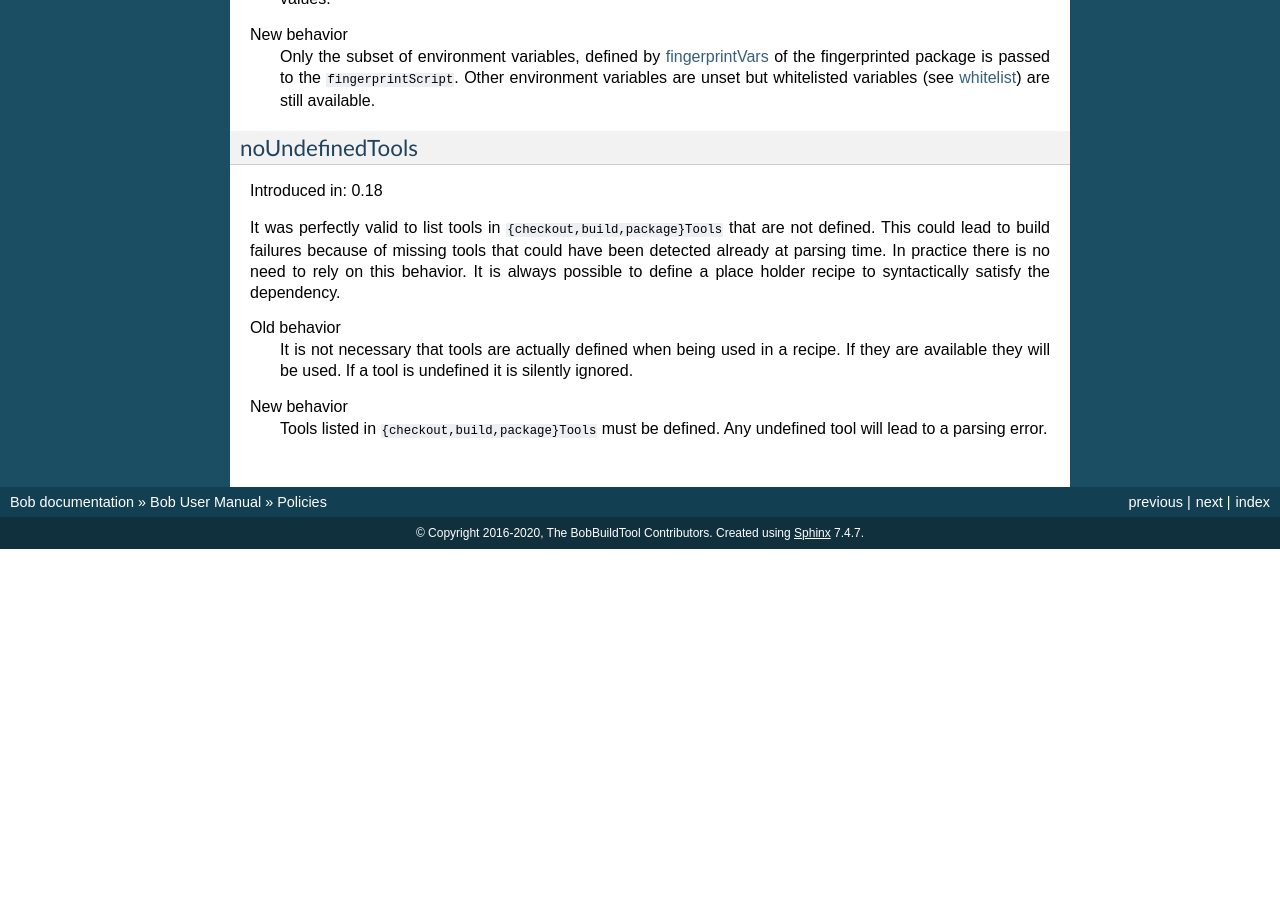
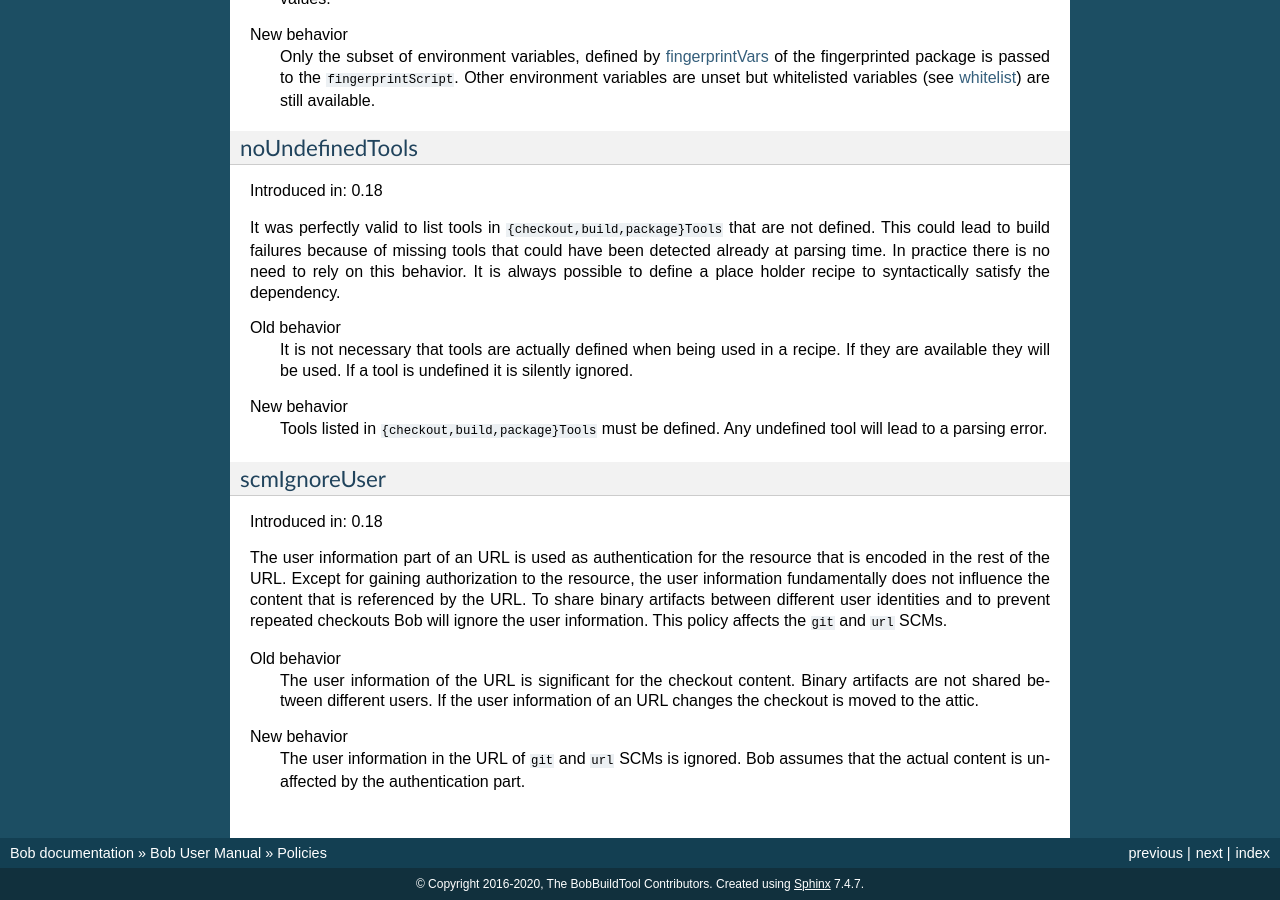
Before and after one commit to BobBuildTool/bob, a Sphinx documentation site: the page built from doc/manual/policies.rst, in a window 1280 px wide and 900 px high, scrolled down 6725 px. Built offline with Sphinx 7.4.7, drawn with Linux system fonts in a browser that asks for light colours; formulas are drawn with MathJax 3; the version number could not be read and is left out; before the commit the page ends 7274 px from its top, so only the background shows below that.

Commit message:
doc: document scmIgnoreUser policy

```diff
--- a/doc/manual/policies.rst
+++ b/doc/manual/policies.rst
@@ -485,3 +485,26 @@ Old behavior
 New behavior
    Tools listed in  ``{checkout,build,package}Tools`` must be defined. Any
    undefined tool will lead to a parsing error.
+
+.. _policies-scmIgnoreUser:
+
+scmIgnoreUser
+~~~~~~~~~~~~~
+
+Introduced in: 0.18
+
+The user information part of an URL is used as authentication for the resource
+that is encoded in the rest of the URL. Except for gaining authorization to the
+resource, the user information fundamentally does not influence the content
+that is referenced by the URL. To share binary artifacts between different user
+identities and to prevent repeated checkouts Bob will ignore the user
+information. This policy affects the ``git`` and ``url`` SCMs.
+
+Old behavior
+   The user information of the URL is significant for the checkout content.
+   Binary artifacts are not shared between different users. If the user
+   information of an URL changes the checkout is moved to the attic.
+
+New behavior
+   The user information in the URL of ``git`` and ``url`` SCMs is ignored. Bob
+   assumes that the actual content is unaffected by the authentication part.
```
Also changed, not shown: doc/manual/configuration.rst (+9 -0 lines).
